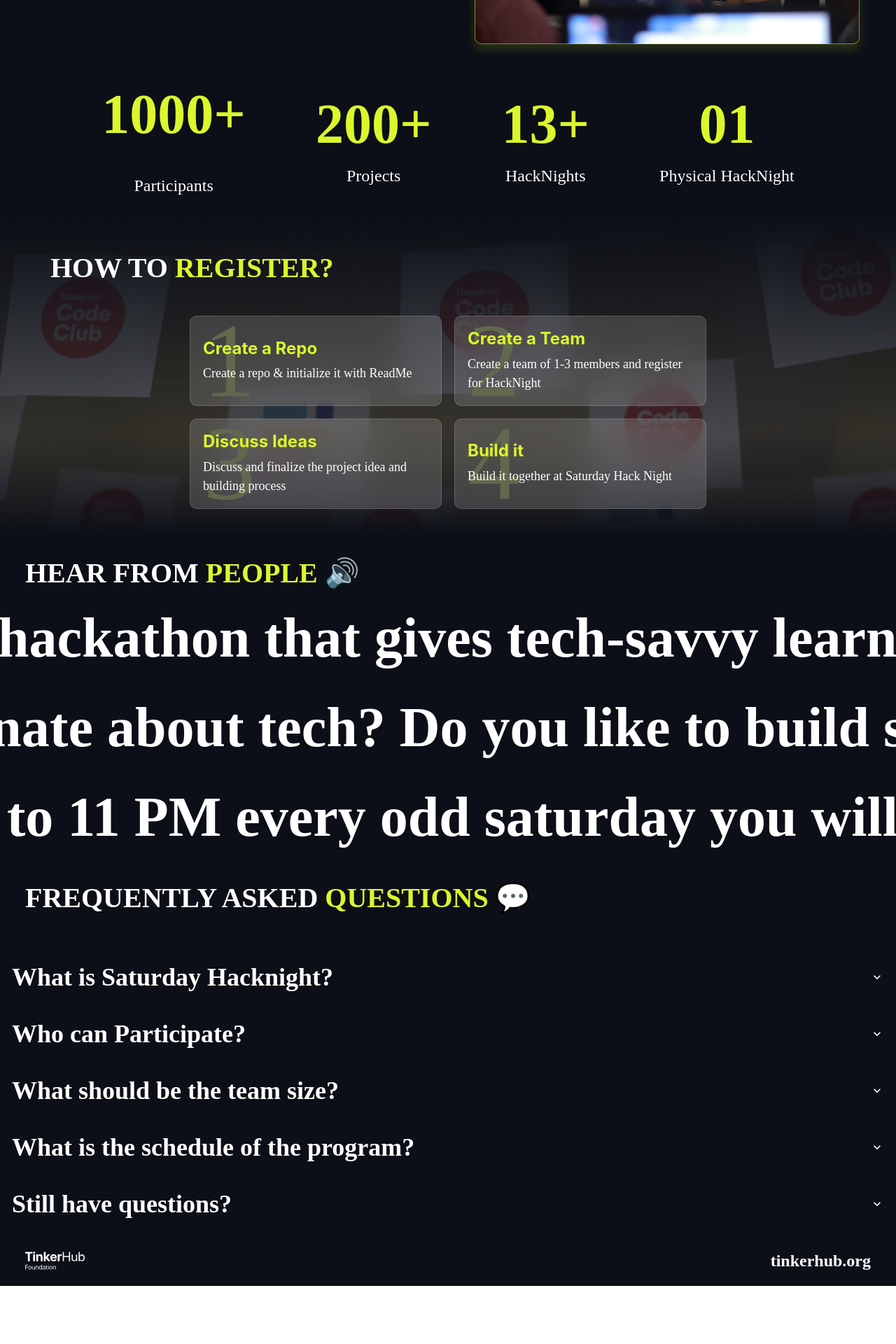
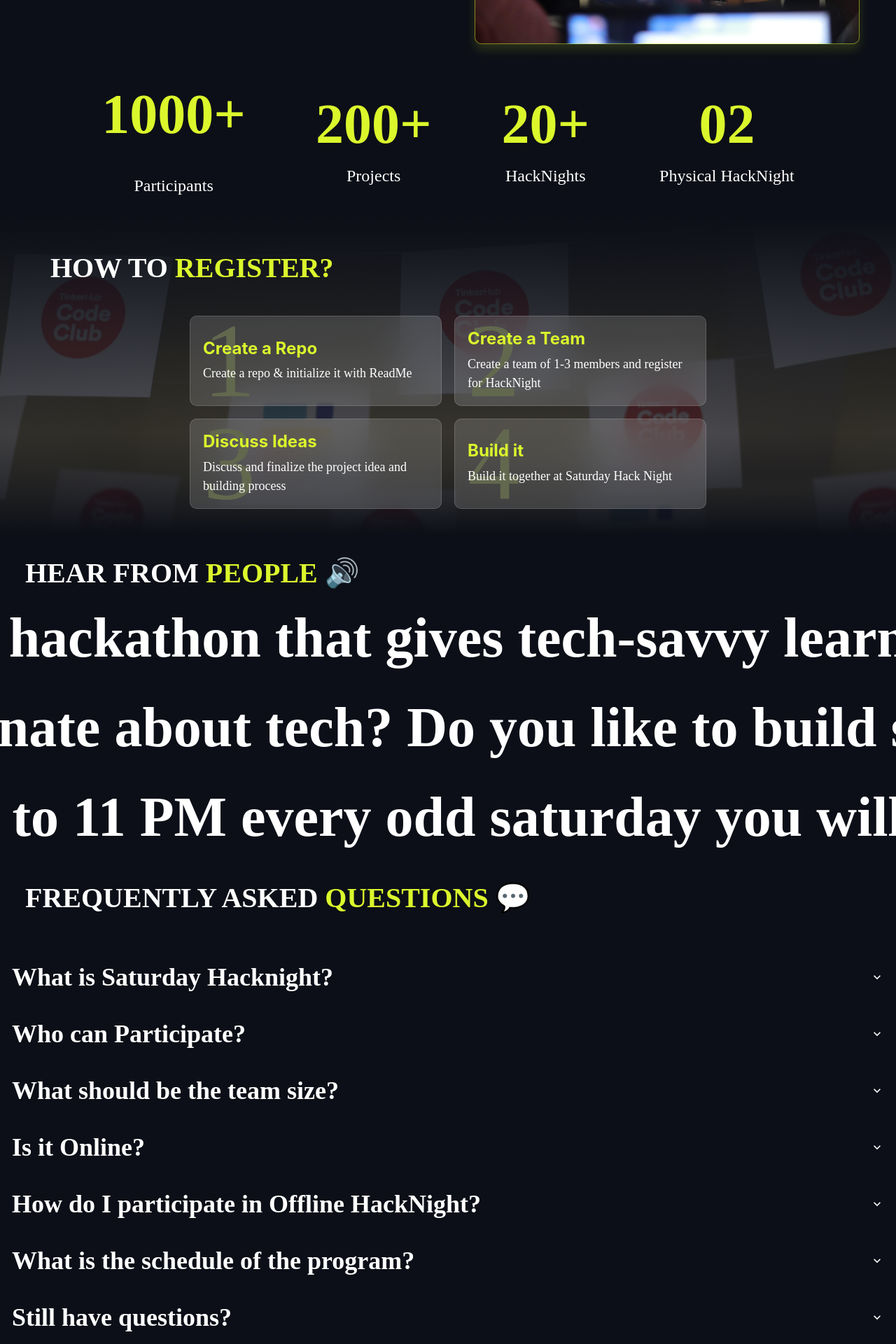
Before and after one commit to tinkerhub/saturday-hack-night, a React app in the folder apps/web/: page / in a window 1280 px wide. Shown: the part 960-2880 px from the top of the page at 70% size. Before the commit the page ends 2797 px from the top, so only its background shows below. Built offline with nearby package versions, Linux system fonts and the light colour scheme; no server answers; a web font is replaced by a local one.

Commit message:
feat: update some content

```diff
--- a/apps/web/src/views/Landing/Faq.tsx
+++ b/apps/web/src/views/Landing/Faq.tsx
@@ -13,7 +13,15 @@ const faqs = [
     },
     {
         question: 'What should be the team size?',
-        answer: 'You can work individually or in a team of 1-3 members.',
+        answer: 'A Team should have minimum 2 Members & can be a maximum of 4 Member.',
+    },
+    {
+        question: 'Is it Online?',
+        answer: 'Yes. The first 5 hacknights will be conducted online & the 6th one will be conducted at TinkerSpace.',
+    },
+    {
+        question: 'How do I participate in Offline HackNight?',
+        answer: 'Physical HackNight is restricted to the teams who have submitted their projects in the Online HackNights.',
     },
     {
         question: 'What is the schedule of the program?',
--- a/apps/web/src/views/Landing/Stats.tsx
+++ b/apps/web/src/views/Landing/Stats.tsx
@@ -45,7 +45,7 @@ const Stats = () => (
         </VStack>
         <VStack>
             <Heading fontFamily="Clash Display" textColor="#DBF72C" fontSize="80px">
-                13+
+                20+
             </Heading>
             <Text
                 textColor="white"
@@ -60,7 +60,7 @@ const Stats = () => (
         </VStack>
         <VStack>
             <Heading fontFamily="Clash Display" textColor="#DBF72C" fontSize="80px">
-                01
+                02
             </Heading>
             <Text
                 textColor="white"
```
